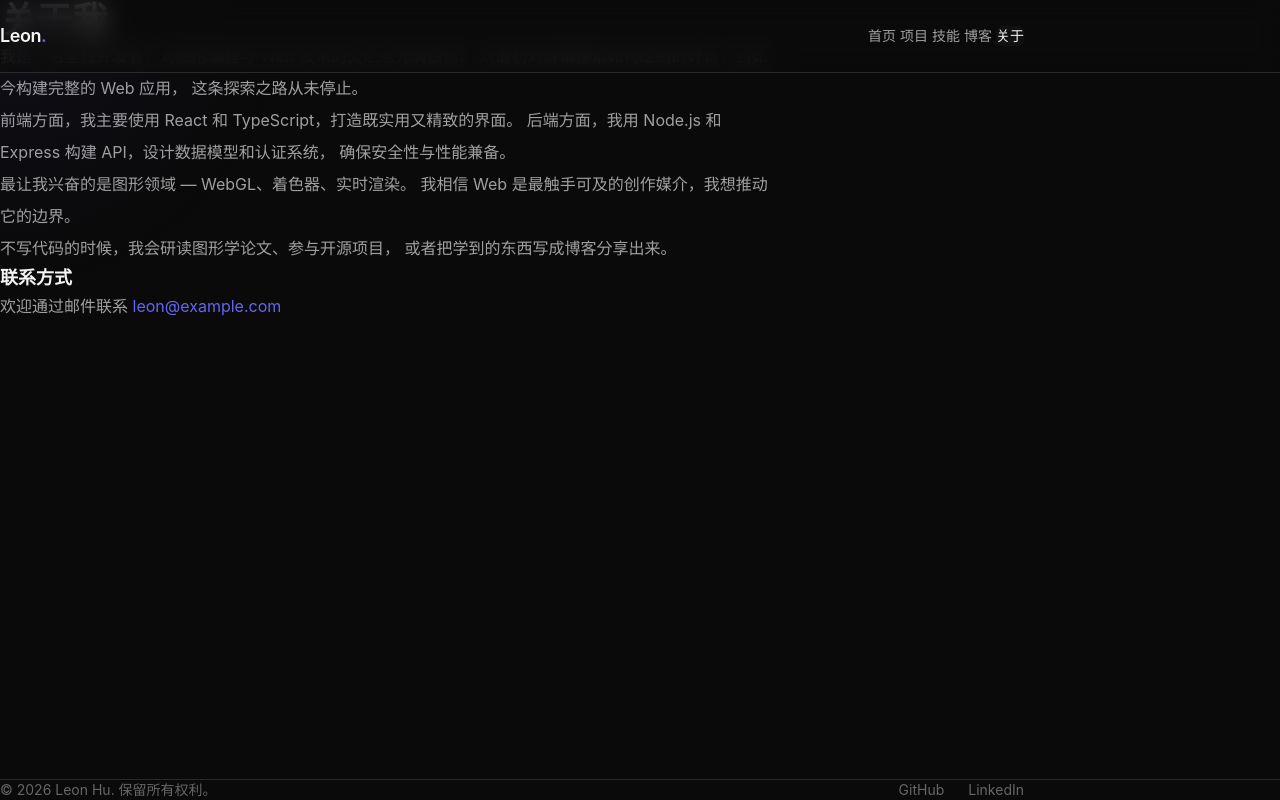
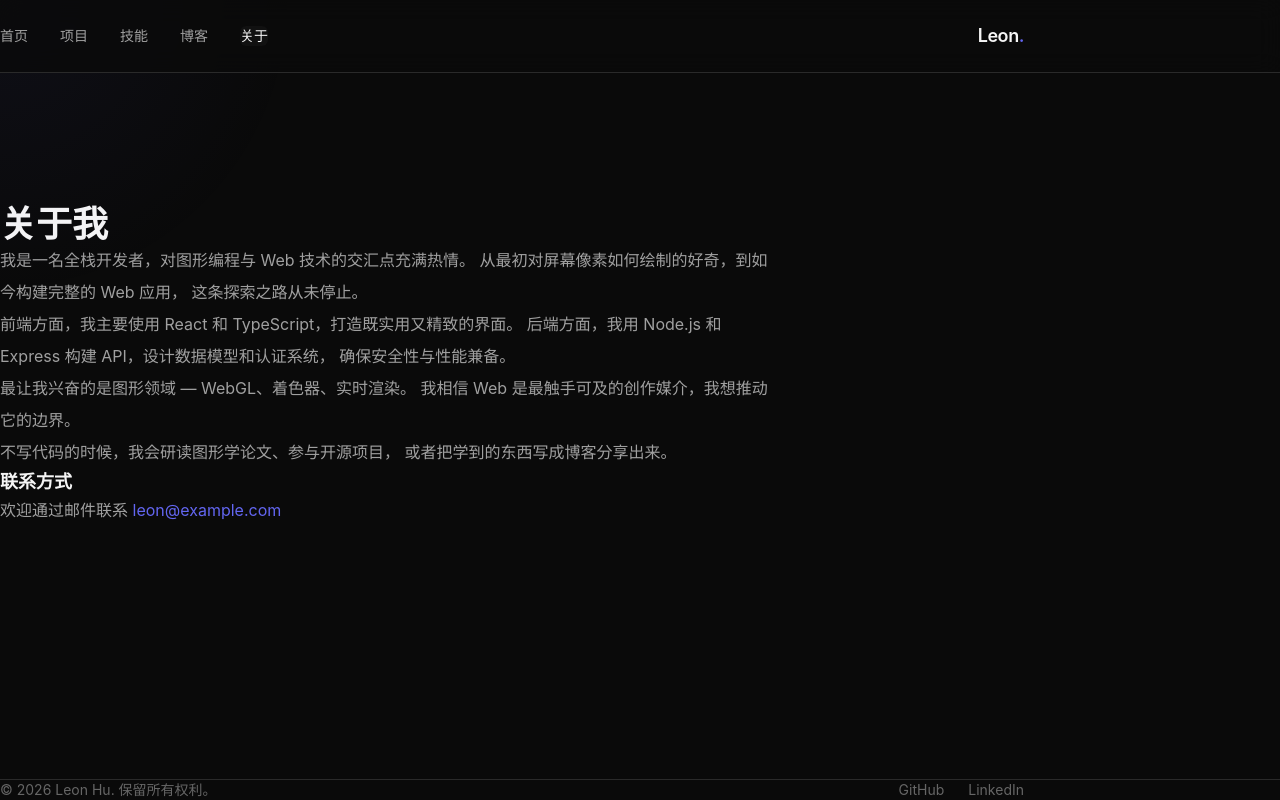
Before and after one commit to Leon-Hee/leons-work-collection, a React (Vite) app in the folder client/: page /about in a window 1280 px wide. Built offline with nearby package versions, Linux system fonts and the light colour scheme; no server answers.

Commit message:
Final layout: centered navbar, vertical centered pages, Chinese text

```diff
--- a/client/src/components/layout/Navbar.tsx
+++ b/client/src/components/layout/Navbar.tsx
@@ -14,16 +14,12 @@ export default function Navbar() {
   return (
     <nav className="fixed top-0 left-0 right-0 z-40 bg-bg-primary/80 backdrop-blur-md border-b border-border">
       <div className="max-w-5xl mx-auto px-6 h-[72px] flex items-center justify-between">
-        <Link to="/" className="text-lg font-semibold text-text-primary tracking-tight">
-          Leon<span className="text-accent">.</span>
-        </Link>
-
-        <div className="hidden md:flex items-center gap-1">
+        <div className="hidden md:flex items-center gap-8">
           {links.map(({ to, label }) => (
             <Link
               key={to}
               to={to}
-              className={`px-3 py-1.5 rounded-md text-sm transition-colors ${
+              className={`px-4 py-2 rounded-md text-sm transition-colors ${
                 pathname === to
                   ? 'text-text-primary bg-bg-secondary'
                   : 'text-text-secondary hover:text-text-primary hover:bg-bg-secondary/50'
@@ -35,6 +31,10 @@ export default function Navbar() {
         </div>
 
         <div className="md:hidden" />
+
+        <Link to="/" className="text-lg font-semibold text-text-primary tracking-tight shrink-0">
+          Leon<span className="text-accent">.</span>
+        </Link>
       </div>
     </nav>
   )
--- a/client/src/pages/public/AboutPage.tsx
+++ b/client/src/pages/public/AboutPage.tsx
@@ -2,7 +2,7 @@ import { motion } from 'framer-motion'
 
 export default function AboutPage() {
   return (
-    <div className="max-w-3xl mx-auto px-6 pt-40 pb-20">
+    <div className="max-w-3xl mx-auto px-6 min-h-[calc(100vh-72px)] flex flex-col items-center justify-center">
       <motion.div
         initial={{ opacity: 0, y: 20 }}
         animate={{ opacity: 1, y: 0 }}
--- a/client/src/pages/public/BlogDetailPage.tsx
+++ b/client/src/pages/public/BlogDetailPage.tsx
@@ -21,7 +21,7 @@ export default function BlogDetailPage() {
   if (!post) return <p className="text-text-muted text-center py-40">文章未找到。</p>
 
   return (
-    <div className="max-w-3xl mx-auto px-6 pt-40 pb-20">
+    <div className="max-w-3xl mx-auto px-6 min-h-[calc(100vh-72px)] flex flex-col items-center justify-center">
       <motion.article initial={{ opacity: 0, y: 20 }} animate={{ opacity: 1, y: 0 }} transition={{ duration: 0.5 }}>
         <Link to="/blog" className="text-sm text-text-muted hover:text-text-secondary transition-colors">&larr; 返回博客</Link>
         <h1 className="text-4xl font-bold text-text-primary mt-4 mb-4">{post.title}</h1>
--- a/client/src/pages/public/BlogPage.tsx
+++ b/client/src/pages/public/BlogPage.tsx
@@ -7,7 +7,7 @@ export default function BlogPage() {
   const { posts, loading, error } = usePosts()
 
   return (
-    <div className="max-w-3xl mx-auto px-6 pt-40 pb-20">
+    <div className="max-w-3xl mx-auto px-6 min-h-[calc(100vh-72px)] flex flex-col items-center justify-center">
       <motion.div initial={{ opacity: 0, y: 20 }} animate={{ opacity: 1, y: 0 }} transition={{ duration: 0.5 }}>
         <h1 className="text-4xl font-bold text-text-primary mb-2">博客</h1>
         <p className="text-text-secondary mb-10">关于 Web 开发、图形学以及更多话题的思考。</p>
--- a/client/src/pages/public/HomePage.tsx
+++ b/client/src/pages/public/HomePage.tsx
@@ -13,8 +13,8 @@ const fadeUp = {
 
 export default function HomePage() {
   return (
-    <div className="max-w-3xl mx-auto px-6 min-h-[calc(100vh-88px)] flex flex-col justify-center pb-20">
-      <motion.div variants={stagger} initial="initial" animate="animate" className="space-y-12">
+    <div className="max-w-3xl mx-auto px-6 h-[calc(100vh-72px)] flex flex-col items-center justify-center">
+      <motion.div variants={stagger} initial="initial" animate="animate" className="space-y-16">
         <motion.div variants={fadeUp}>
           <p className="text-sm text-accent font-mono tracking-widest">你好，我是</p>
         </motion.div>
--- a/client/src/pages/public/ProjectDetailPage.tsx
+++ b/client/src/pages/public/ProjectDetailPage.tsx
@@ -22,7 +22,7 @@ export default function ProjectDetailPage() {
   if (!project) return <p className="text-text-muted text-center py-40">项目未找到。</p>
 
   return (
-    <div className="max-w-3xl mx-auto px-6 pt-40 pb-20">
+    <div className="max-w-3xl mx-auto px-6 min-h-[calc(100vh-72px)] flex flex-col items-center justify-center">
       <motion.div initial={{ opacity: 0, y: 20 }} animate={{ opacity: 1, y: 0 }} transition={{ duration: 0.5 }}>
         <Link to="/projects" className="text-sm text-text-muted hover:text-text-secondary transition-colors">&larr; 返回项目</Link>
         <h1 className="text-4xl font-bold text-text-primary mt-4 mb-4">{project.title}</h1>
--- a/client/src/pages/public/ProjectsPage.tsx
+++ b/client/src/pages/public/ProjectsPage.tsx
@@ -9,7 +9,7 @@ export default function ProjectsPage() {
   const { projects, loading, error } = useProjects()
 
   return (
-    <div className="max-w-5xl mx-auto px-6 pt-40 pb-20">
+    <div className="max-w-5xl mx-auto px-6 min-h-[calc(100vh-72px)] flex flex-col justify-center">
       <motion.div initial={{ opacity: 0, y: 20 }} animate={{ opacity: 1, y: 0 }} transition={{ duration: 0.5 }}>
         <h1 className="text-4xl font-bold text-text-primary mb-2">项目作品</h1>
         <p className="text-text-secondary mb-10">我构建和参与过的项目。</p>
```
